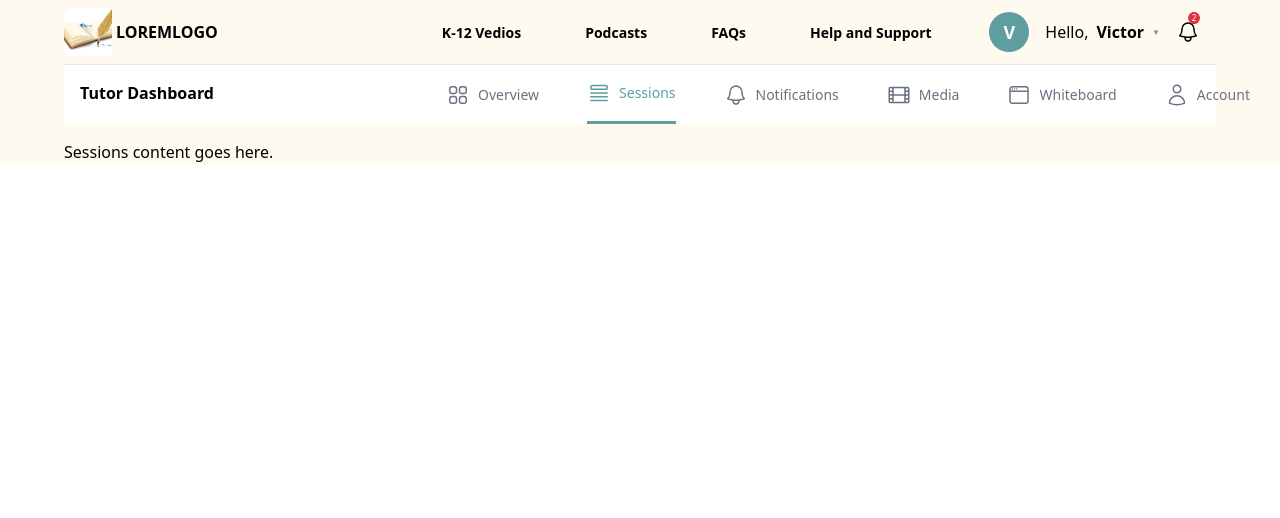
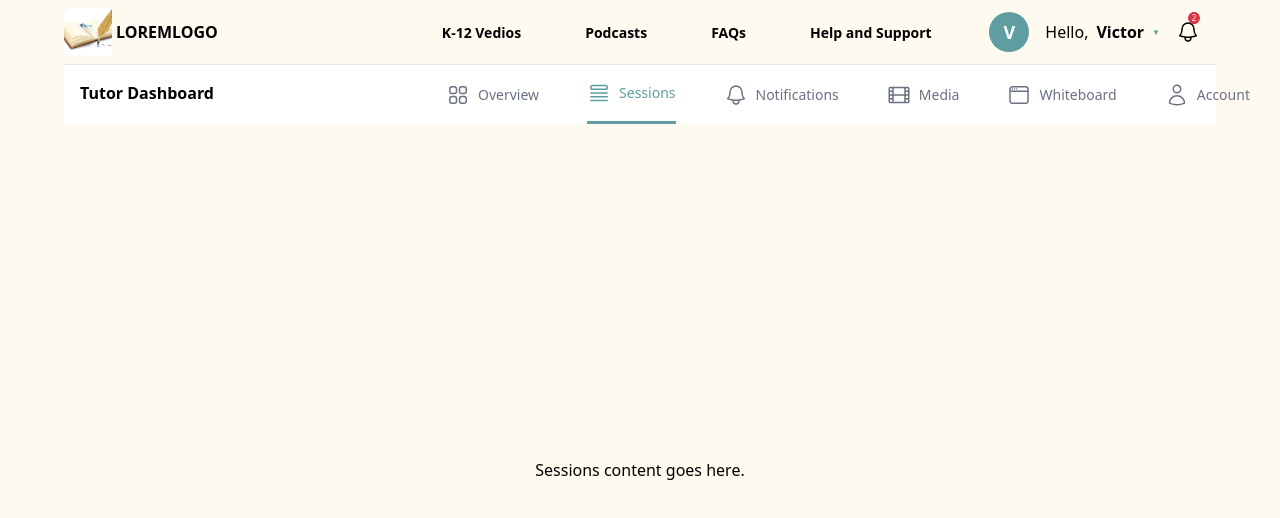
Before and after one commit to IsmailAvayil/tutor-app, a React (Vite) app: page / in a window 1280 px wide. Both pictures are taken after a click on the button "Sessions". Shown: the top 518 px of the page. Built offline with nearby package versions, Linux system fonts and the light colour scheme.

Commit message:
fix(navigation): fix issue

```diff
--- a/src/data/TabNavigationMenus.jsx
+++ b/src/data/TabNavigationMenus.jsx
@@ -11,30 +11,50 @@ export const tabNavigationMenus = [
     id: 2,
     label: "Sessions",
     value: "sessions",
-    content: <div>Sessions content goes here.</div>,
+    content: (
+      <div className="flex items-center justify-center h-[calc(100vh-140px)]  ">
+        Sessions content goes here.
+      </div>
+    ),
   },
   {
     id: 3,
     label: "Notifications",
     value: "notifications",
-    content: <div>Notifications content goes here.</div>,
+    content: (
+      <div className="flex items-center justify-center h-[calc(100vh-140px)]  ">
+        Notifications content goes here.
+      </div>
+    ),
   },
   {
     id: 4,
     label: "Media",
     value: "media",
-    content: <div>Media content goes here.</div>,
+    content: (
+      <div className="flex items-center justify-center h-[calc(100vh-140px)]  ">
+        Media content goes here.
+      </div>
+    ),
   },
   {
     id: 5,
     label: "Whiteboard",
     value: "whiteboard",
-    content: <div>Whiteboard settings go here.</div>,
+    content: (
+      <div className="flex items-center justify-center h-[calc(100vh-140px)]  ">
+        Whiteboard settings go here.
+      </div>
+    ),
   },
   {
     id: 6,
     label: "Account",
     value: "account",
-    content: <div>Account settings go here.</div>,
+    content: (
+      <div className="flex items-center justify-center h-[calc(100vh-140px)]  ">
+        Account settings go here.
+      </div>
+    ),
   },
 ];
```
